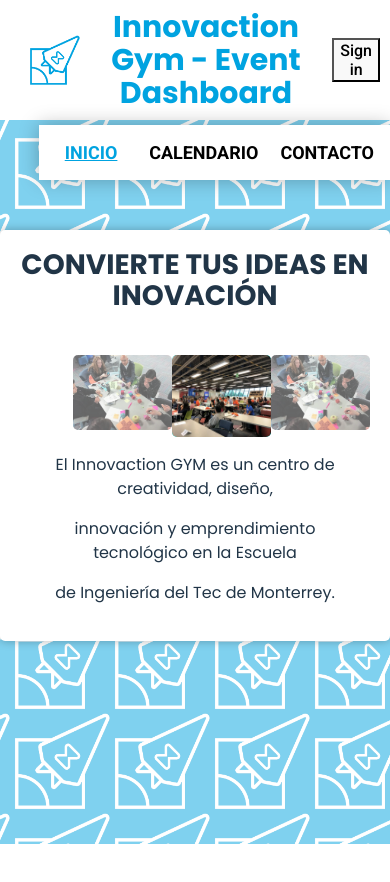
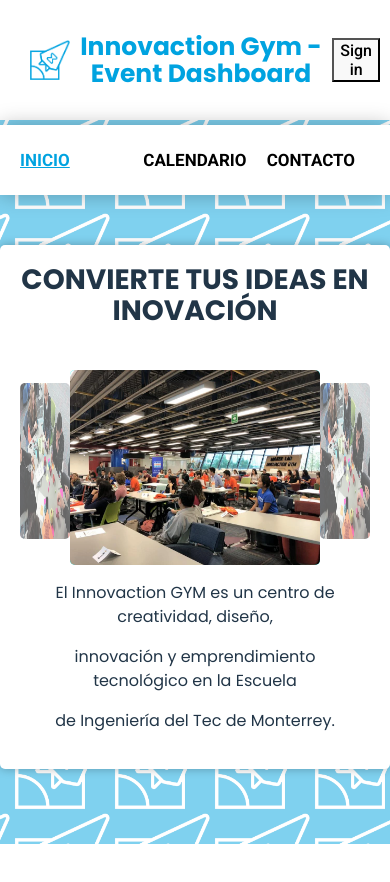
Before and after one commit to Tect0r0/innovaction_dashboard, a React (Vite) app: page / in a window 390 px wide. Shown: the top 882 px of the page. Built offline with nearby package versions, Linux system fonts and the light colour scheme; no server answers; a web font is replaced by a local one.

Commit message:
Responsive CSS and decorated Agendar Evento

```diff
--- a/src/Contacto.css
+++ b/src/Contacto.css
@@ -64,3 +64,29 @@
     flex-direction: row;
     width: 50%;
   }
+
+  @media only screen and (max-width: 430px){
+    .map_container{
+      width: 100%;
+      height: 50vw;
+    }
+
+    .contact_container{
+      flex-direction: column;
+      width: 100%;
+    }
+
+    .container{
+      padding: 0;
+      width: 430px;
+      margin-left: 0%;
+    }
+
+    container
+
+    .page{
+      width: 100%;
+    }
+
+
+  }
--- a/src/index.css
+++ b/src/index.css
@@ -270,8 +270,8 @@
   font-size: 4dvh;
   font-weight: 500;
   font-family: Roboto;
-  color: black;
-  margin-top: 10px;
+  color: #0054a8;
+  margin-top: 30px;
   font-style: bold;
   text-align: left;
   margin-left: 9.5%;
@@ -279,8 +279,9 @@
 .form-field input{
   font-size: 3dvh;
   font-family: inherit;
-  background-color: #F5F3F3;
-  border-radius: 5px;
+  background-color: transparent;
+  border: none;
+  border-bottom: 2px solid #00A3E0; /* Línea en lugar de caja */
   color: black;
   width: 80%;
   height: 30px;
@@ -289,8 +290,9 @@
 .form-field select{
   font-size: 2.2vh;
   font-family: inherit;
-  background-color: #F5F3F3;
-  border-radius: 5px;
+  background-color: transparent;
+  border: none;
+  border-bottom: 2px solid #00A3E0; /* Línea en lugar de caja */
   color: black;
   width: 80%;
   height: 30px;
@@ -299,8 +301,9 @@
 .form-field textarea{
   font-size: 3dvh;
   font-family: inherit;
-  background-color: #F5F3F3;
-  border-radius: 5px;
+  background-color: transparent;
+  border: none;
+  border-bottom: 2px solid #00A3E0; /* Línea en lugar de caja */
   color: black;
   width: 80%;
   height: 80px;
@@ -327,7 +330,7 @@
   background-color: #00A3E0;
   color: white;
   border: none;
-  border-radius: 5px;
+  border-radius: 100px;
   padding: 10px;
   font-size: 3.5dvb;
   font-weight: 500;
@@ -470,3 +473,83 @@
     margin-top: 0;
   }
 }
+
+/* Estilos específicos para iPhone 14 Pro Max */
+@media only screen and (max-width: 430px) and (max-width: 932px) {
+  body {
+    display: block;
+    margin: 0;
+    padding: 0;
+  }
+
+  .headLine {
+    padding: 10px;
+  }
+
+  .page{
+    max-height: 100%;
+  }
+
+  .navbar {
+    display: flex;
+    align-items: center;
+    justify-content: center;
+    height: auto;
+    padding: 10px;
+    margin-left: 0;
+  }
+
+  .navbar button {
+    font-size: 17px;
+    width: 100%;
+    text-align: left;
+    padding: 10px;
+    margin: 5px 0;
+  }
+
+  .title {
+    font-size: 25px;
+  }
+
+  .logo {
+    width: 40px;
+    height: 40px;
+  }
+
+
+  .carousel-Container{
+    margin-left: 0;
+  }
+
+
+  .secondary-image{
+    width: 20%;
+  }
+
+  .main-image{
+    width: 100%;
+    background-color: aqua;
+    border-radius: 5px;
+
+  }
+
+  .imageContSec{
+    height: 80%;
+    margin-top: 26%;
+    border-radius: 5px;
+  }
+
+  .secImg{
+    width: 100%;
+    height: 100%;
+    border-radius: 5px;
+    opacity: 0.6;
+  }
+
+  .mainImg{
+    width: 100%;
+    height: 100%;
+    border-radius: 5px;
+  }
+
+}
```
